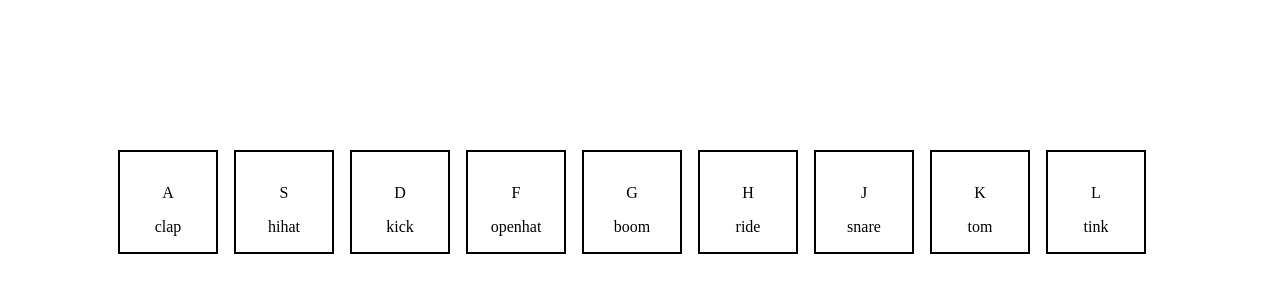
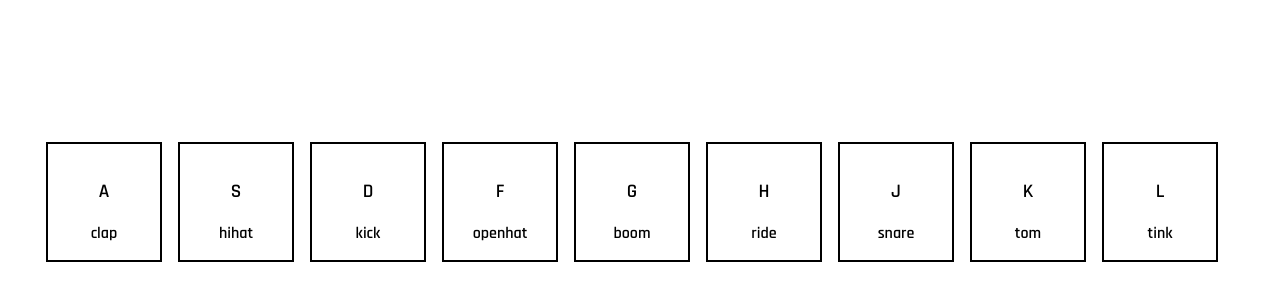
Before and after one commit to stivaliserna/scripts, a plain HTML site: page javascript30/01-drum-kit/index.html in a window 1280 px wide. Shown: the part 206-506 px from the top of the page. Drawn offline with Linux system fonts and the light colour scheme.

Commit message:
Update styles

```diff
--- a/javascript30/01-drum-kit/index.html
+++ b/javascript30/01-drum-kit/index.html
@@ -4,6 +4,7 @@
 	<meta charset="UTF-8">
 	<title>Drum Kit</title>
 	<link rel="stylesheet" href="main.css">
+  <link href="https://fonts.googleapis.com/css?family=Rajdhani:600" rel="stylesheet">
 </head>
 <body>
 	<div class="keys">
--- a/javascript30/01-drum-kit/main.css
+++ b/javascript30/01-drum-kit/main.css
@@ -7,15 +7,23 @@
 
 .key {
   border: 2px solid black;
-  width: 4em;
+  width: 5em;
   padding: 1em;
   margin-right: 1em;
   text-align: center;
   transition: all .07s ease;
 }
 
+p, span {
+  font-family: 'Rajdhani', sans-serif;
+}
+
+p {
+  font-size: 1.2em;
+}
+
 .playing {
   transform: scale(1.1);
-  border-color: #ffc600;
-  box-shadow: 0 0 1rem #ffc600;
+  border-color: #39103B;
+  box-shadow: 0 0 1rem #39103B;
 }
```
